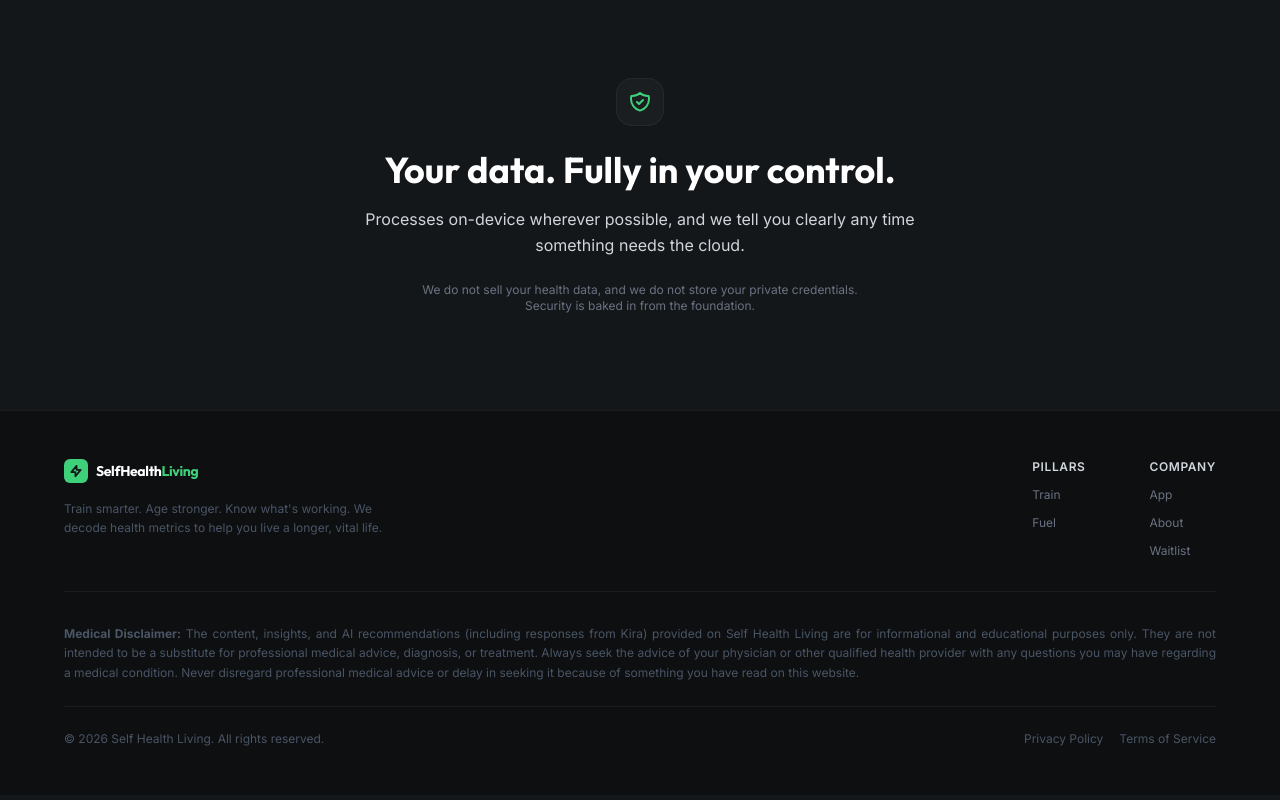
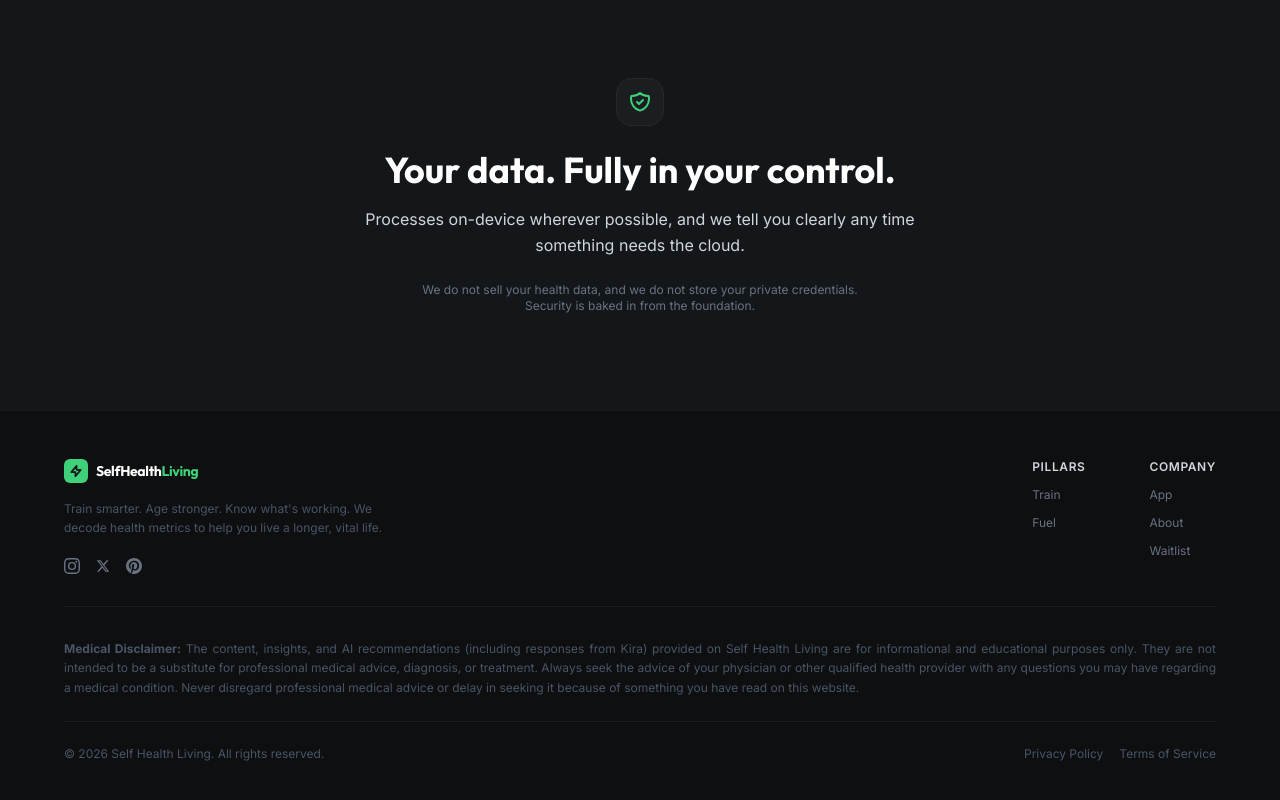
Before and after one commit to sawhney9/selfhealthliving-static, an Astro site: page / in a window 1280 px wide. Shown: the part 3194-3994 px from the top of the page. Built offline with nearby package versions, Linux system fonts and the light colour scheme; Astro itself is replaced by a stand-in of ours; a web font is replaced by a local one.

Commit message:
feat: add social media icon links to footer from original site

```diff
--- a/src/components/Footer.astro
+++ b/src/components/Footer.astro
@@ -14,9 +14,46 @@
           SelfHealth<span class="text-green-accent">Living</span>
         </span>
       </div>
-      <p class="text-xs text-gray-600 leading-relaxed">
+      <p class="text-xs text-gray-600 leading-relaxed mb-5">
         Train smarter. Age stronger. Know what's working. We decode health metrics to help you live a longer, vital life.
       </p>
+
+      <!-- Social Media Handles -->
+      <div class="flex items-center gap-4 mt-2">
+        <a
+          href="https://www.instagram.com/self_health_living"
+          target="_blank"
+          rel="noopener noreferrer"
+          class="text-gray-500 hover:text-green-accent transition-colors duration-300"
+          aria-label="Instagram"
+        >
+          <svg class="w-4 h-4" fill="currentColor" viewBox="0 0 24 24">
+            <path d="M12 2.163c3.204 0 3.584.012 4.85.07 3.252.148 4.771 1.691 4.919 4.919.058 1.265.069 1.645.069 4.849 0 3.205-.012 3.584-.069 4.849-.149 3.225-1.664 4.771-4.919 4.919-1.266.058-1.644.07-4.85.07-3.204 0-3.584-.012-4.849-.07-3.26-.149-4.771-1.699-4.919-4.92-.058-1.265-.07-1.644-.07-4.849 0-3.204.013-3.583.07-4.849.149-3.227 1.664-4.771 4.919-4.919 1.266-.057 1.645-.069 4.849-.069zM12 0C8.741 0 8.333.014 7.053.072 2.695.272.273 2.69.073 7.051.014 8.333 0 8.741 0 12c0 3.259.014 3.668.072 4.948.2 4.358 2.618 6.78 6.98 6.98 1.281.058 1.689.072 4.948.072 3.259 0 3.668-.014 4.948-.072 4.354-.2 6.782-2.618 6.979-6.98.059-1.28.073-1.689.073-4.948 0-3.259-.014-3.667-.072-4.947-.196-4.354-2.617-6.78-6.979-6.98C15.668.014 15.259 0 12 0zm0 5.838a6.162 6.162 0 100 12.324 6.162 6.162 0 000-12.324zM12 16a4 4 0 110-8 4 4 0 010 8zm6.406-11.845a1.44 1.44 0 100 2.881 1.44 1.44 0 000-2.881z"/>
+          </svg>
+        </a>
+        <a
+          href="https://x.com/SelfHealthlivin"
+          target="_blank"
+          rel="noopener noreferrer"
+          class="text-gray-500 hover:text-green-accent transition-colors duration-300"
+          aria-label="X"
+        >
+          <svg class="w-3.5 h-3.5" fill="currentColor" viewBox="0 0 24 24">
+            <path d="M18.244 2.25h3.308l-7.227 8.26 8.502 11.24H16.17l-5.214-6.817L4.99 21.75H1.68l7.73-8.835L1.254 2.25H8.08l4.713 6.231zm-1.161 17.52h1.833L7.084 4.126H5.117z"/>
+          </svg>
+        </a>
+        <a
+          href="https://www.pinterest.com/selfhealthliving"
+          target="_blank"
+          rel="noopener noreferrer"
+          class="text-gray-500 hover:text-green-accent transition-colors duration-300"
+          aria-label="Pinterest"
+        >
+          <svg class="w-4 h-4" fill="currentColor" viewBox="0 0 24 24">
+            <path d="M12.017 0C5.396 0 .029 5.367.029 11.987c0 5.079 3.158 9.417 7.618 11.162-.105-.949-.199-2.403.041-3.439.219-.937 1.406-5.966 1.406-5.966s-.359-.72-.359-1.781c0-1.663.967-2.902 2.167-2.902 1.021 0 1.517.769 1.517 1.689 0 1.029-.656 2.562-.991 3.981-.283 1.195.597 2.169 1.777 2.169 2.137 0 3.774-2.257 3.774-5.513 0-2.881-2.07-4.896-5.029-4.896-3.429 0-5.445 2.568-5.445 5.228 0 1.039.399 2.152.9 2.762.1.12.11.223.08.349-.09.369-.289 1.183-.329 1.349-.05.21-.18.26-.41.15-1.529-.709-2.484-2.932-2.484-4.719 0-3.84 2.793-7.369 8.044-7.369 4.223 0 7.508 3.01 7.508 7.032 0 4.195-2.647 7.571-6.321 7.571-1.233 0-2.397-.64-2.793-1.398l-.759 2.892c-.272 1.039-1.014 2.339-1.511 3.149 1.12.349 2.3.538 3.52.538 6.62 0 11.988-5.367 11.988-11.987C24.007 5.367 18.636 0 12.017 0z"/>
+          </svg>
+        </a>
+      </div>
     </div>
 
     <div class="flex gap-16">
```
